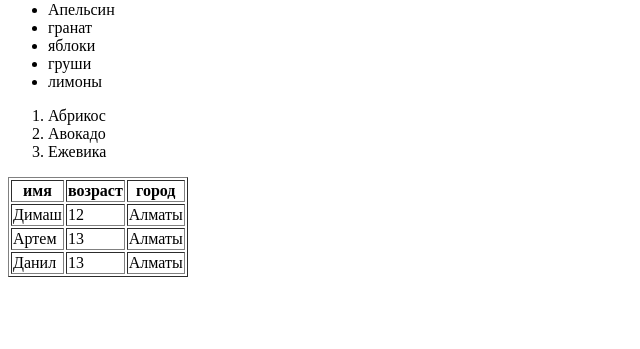
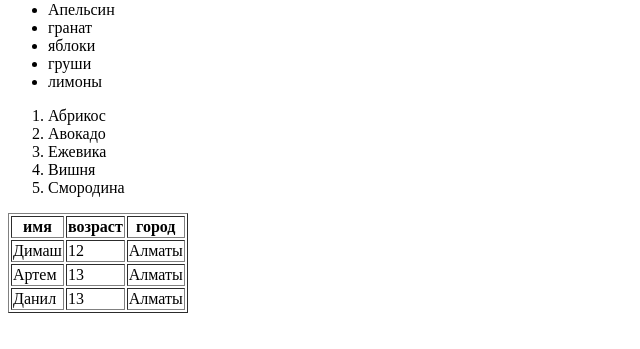
Before and after one commit to dimashnurlanbae-cell/Project1, a plain HTML site: page 1.9.html in a window 1280 px wide. Shown: the part 79-428 px from the top of the page, without its empty margins (0-640 px from the left). Drawn offline with Linux system fonts and the light colour scheme.

Commit message:
Update 1.9.html

```diff
--- a/1.9.html
+++ b/1.9.html
@@ -18,6 +18,8 @@
     <li>Абрикос</li>
     <li>Авокадо</li>
     <li>Eжевика</li>
+    <li>Вишня</li>
+    <li>Смородина</li>
    </ol>
    <table border="1">
        <tr>
```
